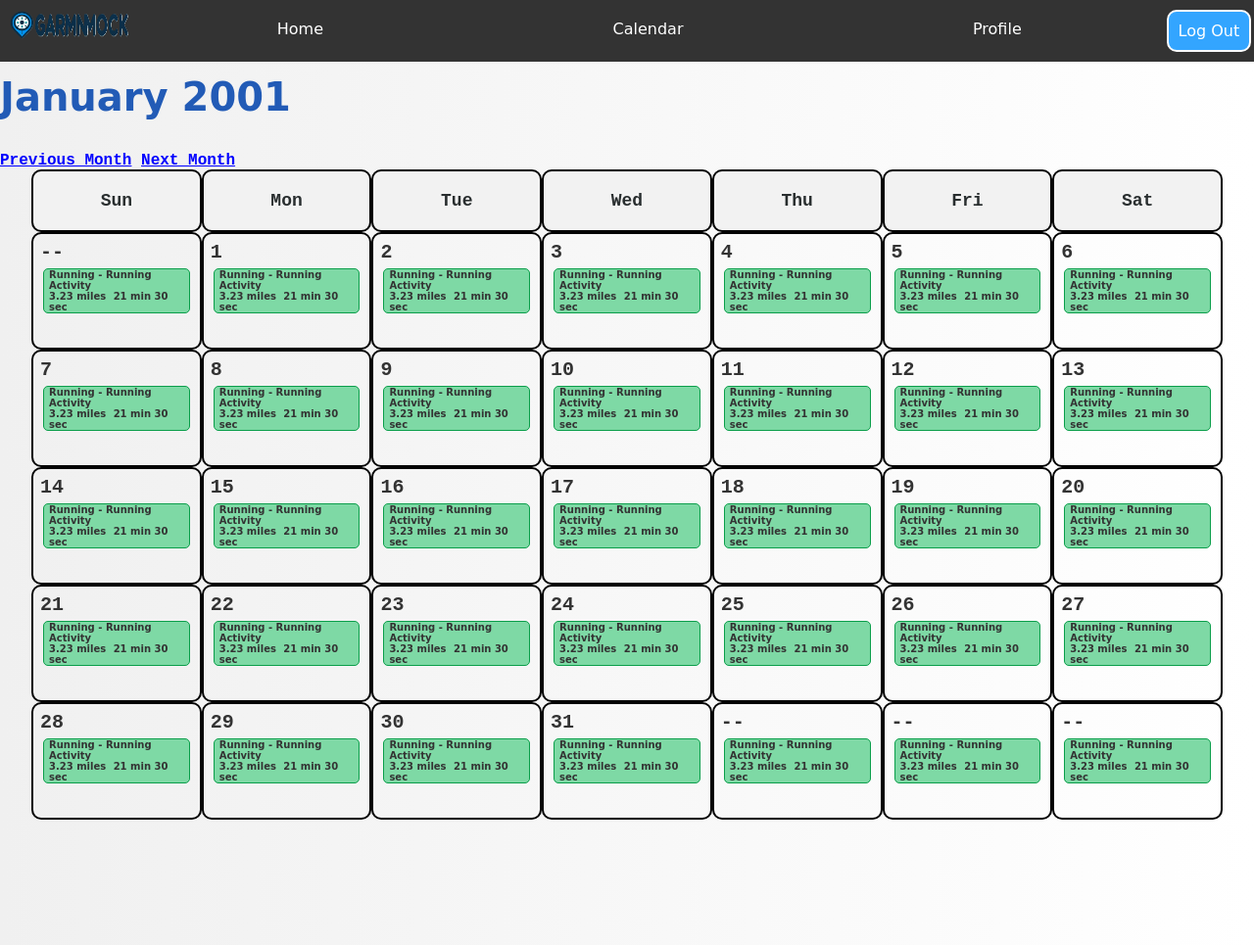
After one commit to mattburke1999/GarminMock, a Flask app: page /calendar/ in a window 1280 px wide. The commit adds this page. Shown: the whole page at 98% size. Run offline with Flask 3, Linux system fonts and the light colour scheme; the visitor is signed in with stand-in values (Sample User, id 1).

Commit message:
Added a calendar route. For now it has hard caoded values in it as proof of concept. Will need to add data access method to get data and data transform to transform it to the correct structure for calendar

```diff
--- a/routes.py
+++ b/routes.py
@@ -1,7 +1,7 @@
 from flask import Blueprint, request
 from views import show_register, register, login, check_login, home, homePage, show_login_form,\
     show_searchByDate_form, searchByDate, multiple_activity, show_searchByMonth_form, searchByMonth,\
-    show_searchByYear_form, default, logout, activity
+    show_searchByYear_form, default, logout, activity, get_calendar, switch_month
 
 
 bp = Blueprint('main', __name__)
@@ -82,3 +82,11 @@ def logout_route():
 @login_required
 def activity_route(activity_id):
     return activity(activity_id)
+
+@bp.route('/calendar/', methods=['GET'])
+def calendar_route():
+    return get_calendar()
+
+@bp.route('/switch_month/<int:year>/<int:month>')
+def switch_month_route(year, month):
+   return switch_month(year, month)
--- /dev/null
+++ b/static/css/calendar.css
@@ -0,0 +1,63 @@
+table {
+    width: 95%;
+    margin-bottom: 10%;
+    border-collapse: separate;
+    border-spacing: 0;
+}
+.calendar {
+    display: flex;
+    justify-content: center;
+    align-items: center;
+}
+.calendarTitle{
+    font-size: 40px;
+    font-family: comic sans ms, sans-serif;
+    margin-top: 3%;
+    color: #225bb6;
+}
+td, th {
+    position: relative;
+    padding: 20px;
+    border: 2px solid #000; /* adjust as needed */
+    border-radius: 10px;
+}
+.day {
+    position: absolute;
+    top: 7px; /* adjust as needed */
+    left: 7px; /* adjust as needed */
+    font-size: 20px;
+}
+.activ_text{
+    font-size: 10px;
+    font-family: comic sans ms, sans-serif;
+    padding-left: 5px;
+}
+.activity {
+    border: 1.5px solid #0a9e4a;
+    border-radius: 5px;
+    background-color:#7ed9a5;
+
+}
+.distance {
+    margin-right: 4px; /* adjust as needed */
+}
+.activity:hover {
+    background-color: #4ab478;
+}
+td {
+    padding-left: 10px;
+    padding-top: 35px;
+    padding-right: 10px;
+    padding-bottom: 35px;
+    height: 20%;
+}
+
+th {
+    background-color: #f2f2f2;
+    color: #333;
+    font-weight: bold;
+}
+
+td:hover {
+    background-color: #f2f2f2;
+}
--- a/templates/base.html
+++ b/templates/base.html
@@ -3,17 +3,17 @@
 
 <head>
     <title>{% block title %}GarminMock{% endblock %}</title>
-    <link rel="stylesheet" type="text/css" href="../static/css/multipleActivity.css">
+    <link rel="stylesheet" type="text/css" href="{{ url_for('static', filename='css/multipleActivity.css') }}">
     {% block head %}
     {% endblock %}
 </head>
 <body>
     <nav class = "menuBar">
-        <img src ="..\static\images\logo_plain.png" alt="logo" style="width:25px; height:30px;">
-        <img src="..\static\images\logo_word_menu.png" alt="logo" style="width:100px; height:30px;">
+        <img src="{{ url_for('static', filename='images/logo_plain.png') }}" alt="logo" style="width:25px; height:30px;">
+        <img src="{{ url_for('static', filename='images/logo_word_menu.png') }}" alt="logo" style="width:100px; height:30px;">
         <nav class = "links">
             <a href = "{{ url_for('main.home_route') }}">Home</a>
-            <a href = "{{ url_for('main.default_route') }}">Calendar</a>
+            <a href = "{{ url_for('main.calendar_route') }}">Calendar</a>
             <a href = "{{ url_for('main.default_route') }}">Profile</a>
         </nav>
         <a class = "logout" href = "{{ url_for('main.logout_route') }}">Log Out</a>
--- /dev/null
+++ b/templates/calendar.html
@@ -0,0 +1,40 @@
+{% extends 'base.html' %}
+{% block title %}Activities{% endblock %}
+        {% block head %}
+            <link rel="stylesheet" href="{{ url_for('static', filename='css/calendar.css') }}">
+        {% endblock %}
+{% block body %}
+    <h1>Calendar</h1>
+
+    <h2 class = "calendarTitle">{{ calendar_title }}</h2>
+
+    <a href="{{ url_for('main.switch_month_route', year=year, month=month-1) }}">Previous Month</a>
+    {% if calendar_title != current_month%}
+        <a href="{{ url_for('main.switch_month_route', year=year, month=month+1) }}">Next Month</a>
+    {% endif %}
+    <div class = "calendar">
+        <table>
+            <tr>
+                <th class='name'>Sun</th>
+                <th class='name'>Mon</th>
+                <th class='name'>Tue</th>
+                <th class='name'>Wed</th>
+                <th class='name'>Thu</th>
+                <th class='name'>Fri</th>
+                <th class='name'>Sat</th>
+            </tr>
+            {% for week in calendar %}
+            <tr>
+                {% for day in week %}
+                <td>
+                    <h3 class='day'>{{ day }}</h3>
+                    <div class='activity'>
+                        <h3 class='activ_text'> Running - Running Activity</h3>
+                        <h3 class='activ_text'> <span class="distance">3.23 miles</span> <span class="time">21 min 30 sec</span> </h3>                    </div>
+                </td>
+                {% endfor %}
+            </tr>
+            {% endfor %}
+        </table>
+    </div>
+{% endblock %}
--- a/views.py
+++ b/views.py
@@ -3,11 +3,13 @@ from dataAccess import DataAccess
 from dataTransform import DataTransform
 import os
 import smtplib
+import calendar
 from functools import wraps
 import pandas as pd
 import json
 import redis
 
+calendar.setfirstweekday(calendar.SUNDAY)
 redis_cnxn = redis.Redis(host='localhost', port=6379, db=0, password = os.environ.get('redis_password'))
 
 da = DataAccess(redis_cnxn)
@@ -177,3 +179,39 @@ def activity(activity_id):
     lap_html = dt.prepare_lap_info(lap_info, list(set(session_info['activity_id'])))[0]
     folium_map = dt.prepare_record_info(record_info, list(set(session_info['activity_id'])))[0]
     return render_template('singleActivity.html', activity=activity_dict, lap_html=lap_html, folium_map=folium_map)
+
+def get_calendar():
+    month = session.get('month', 0)
+    year = session.get('year', 0)
+    # print(f"Month: {month}, Year: {year}")
+    today = pd.Timestamp.now()
+    current_month = today.strftime('%B %Y')
+    if year == 0 and month == 0:
+        month_string = current_month
+        print("NO MONTH OR YEAR")
+    else:
+        print("MONTH AND YEAR FOUND")
+        if month == 0:
+            month = 12
+            year -= 1
+        elif month == 13:
+            month = 1
+            year += 1
+        month_date = pd.to_datetime(f'{month}/01/{year}')
+        month_string = month_date.strftime('%B %Y')
+        print(month_string)
+
+    print(month_string)
+    # Generate calendar data for current month
+    cal = calendar.monthcalendar(year, month)
+    cal = [['--' if day == 0 else day for day in week] for week in cal]
+    # activity_info = da.get_calendar_info(year, month)
+    # if len(activity_info) > 0:
+    #     activity_list = dt.prepare_calendar_info(activity_info, cal)
+
+    return render_template('calendar.html', calendar=cal, calendar_title=month_string, month=month, year=year, current_month=current_month)
+
+def switch_month(year, month):
+    session['month'] = month
+    session['year'] = year
+    return redirect(url_for('main.calendar_route'))
```
